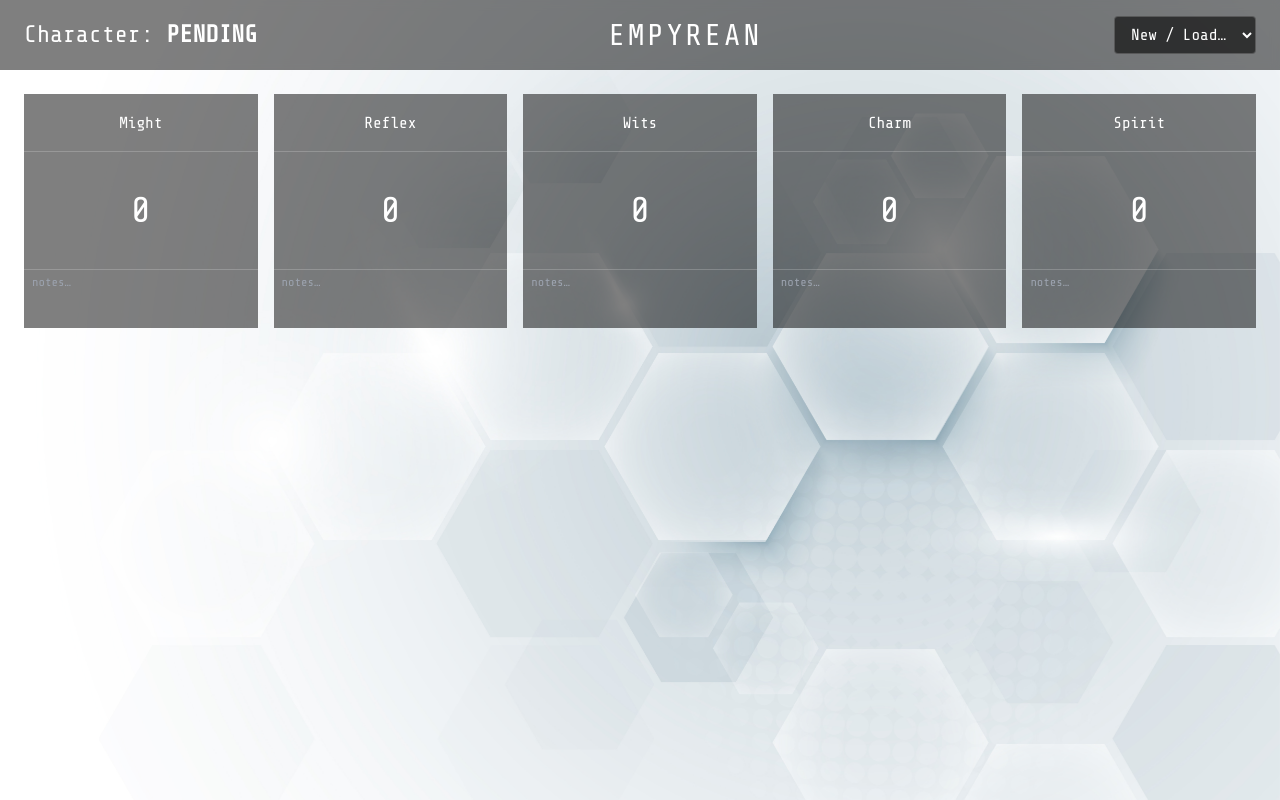
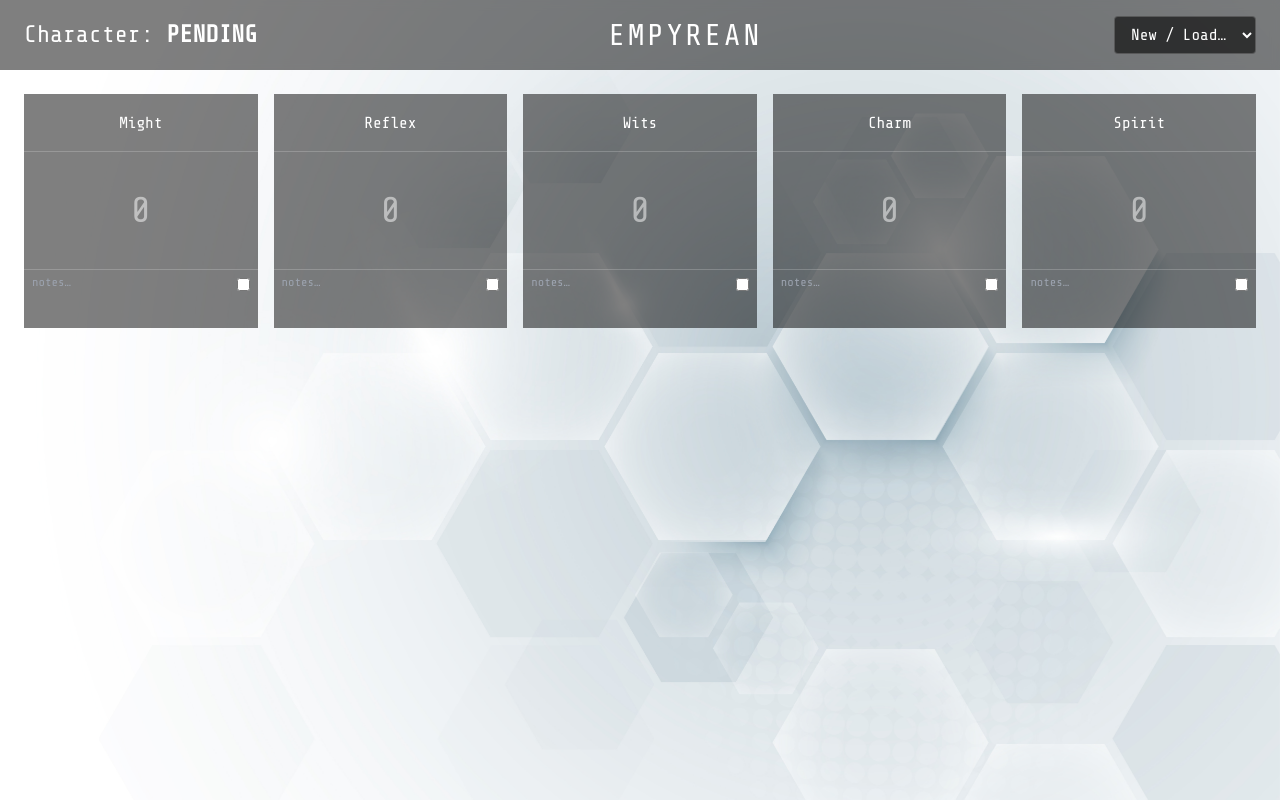
Before and after one commit to EliJMarchetti/empyrean-character-tracker, a React (Vite) app: page / in a window 1280 px wide. Built offline with nearby package versions, Linux system fonts and the light colour scheme.

Commit message:
feat: add unlock checkbox to Attribute boxes

```diff
--- a/src/components/AttributeBox.jsx
+++ b/src/components/AttributeBox.jsx
@@ -1,12 +1,7 @@
 import { useState, useEffect } from 'react';
 
-/**
- * Reusable attribute square
- * - Click the large number to cycle 0 → 5 → 0
- * - Notes field is editable
- * - Data is kept in localStorage under keys attr:{id}:value / attr:{id}:notes
- */
 export default function AttributeBox({ id, label }) {
+  // ── persistent state ──────────────────────────────────────────────
   const [value, setValue] = useState(() => {
     const stored = localStorage.getItem(`attr:${id}:value`);
     return stored ? Number(stored) : 0;
@@ -15,30 +10,53 @@ export default function AttributeBox({ id, label }) {
     () => localStorage.getItem(`attr:${id}:notes`) || ''
   );
 
+  // save on change
   useEffect(() => {
     localStorage.setItem(`attr:${id}:value`, value);
     localStorage.setItem(`attr:${id}:notes`, notes);
   }, [id, value, notes]);
 
+  // ── UI‑only state: checkbox (not persisted) ────────────────────────
+  const [unlocked, setUnlocked] = useState(false);
+
+  const cycle = () => {
+    if (unlocked) setValue(v => (v + 1) % 6);
+  };
+
   return (
     <div className="bg-black/50 aspect-square flex flex-col">
+      {/* label */}
       <div className="h-1/4 flex items-center justify-center border-b border-white/20">
         {label}
       </div>
 
+      {/* number (clickable only if unlocked) */}
       <button
-        className="h-1/2 flex items-center justify-center text-4xl select-none"
-        onClick={() => setValue(v => (v + 1) % 6)}
+        className={`h-1/2 flex items-center justify-center text-4xl select-none ${
+          unlocked ? 'opacity-100' : 'opacity-50 cursor-not-allowed'
+        }`}
+        onClick={cycle}
       >
         {value}
       </button>
 
-      <textarea
-        className="h-1/4 border-t border-white/20 text-xs px-2 py-1 bg-transparent resize-none focus:outline-none"
-        value={notes}
-        onChange={e => setNotes(e.target.value)}
-        placeholder="notes…"
-      />
+      {/* notes + unlock checkbox */}
+      <div className="h-1/4 border-t border-white/20 text-xs px-2 py-1 flex gap-2 items-start">
+        <textarea
+          className="flex-1 bg-transparent resize-none focus:outline-none"
+          value={notes}
+          onChange={e => setNotes(e.target.value)}
+          placeholder="notes…"
+        />
+        {/* tiny checkbox */}
+        <input
+          type="checkbox"
+          checked={unlocked}
+          onChange={e => setUnlocked(e.target.checked)}
+          title="unlock for editing"
+          className="mt-1 accent-white"
+        />
+      </div>
     </div>
   );
 }
```
